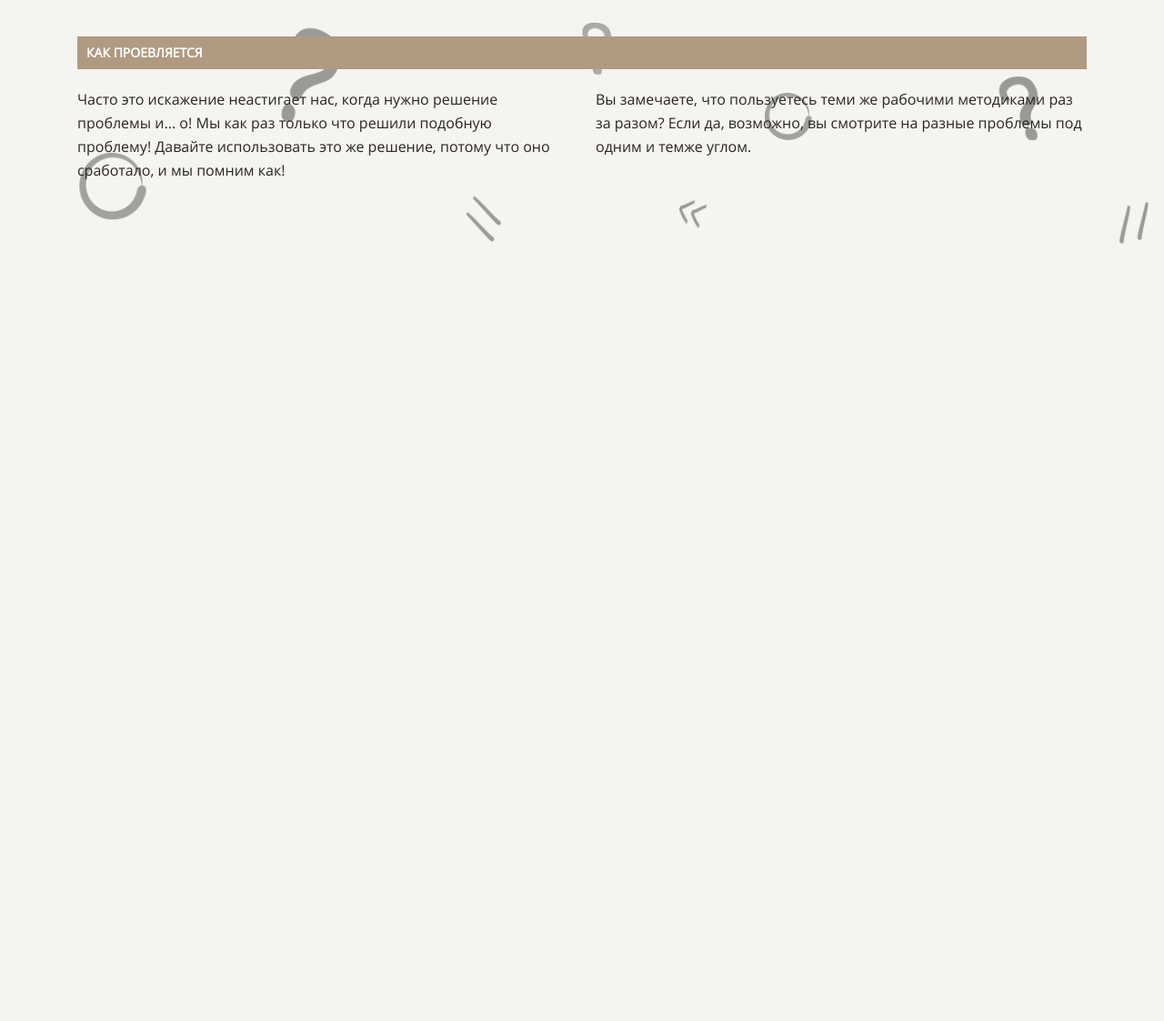
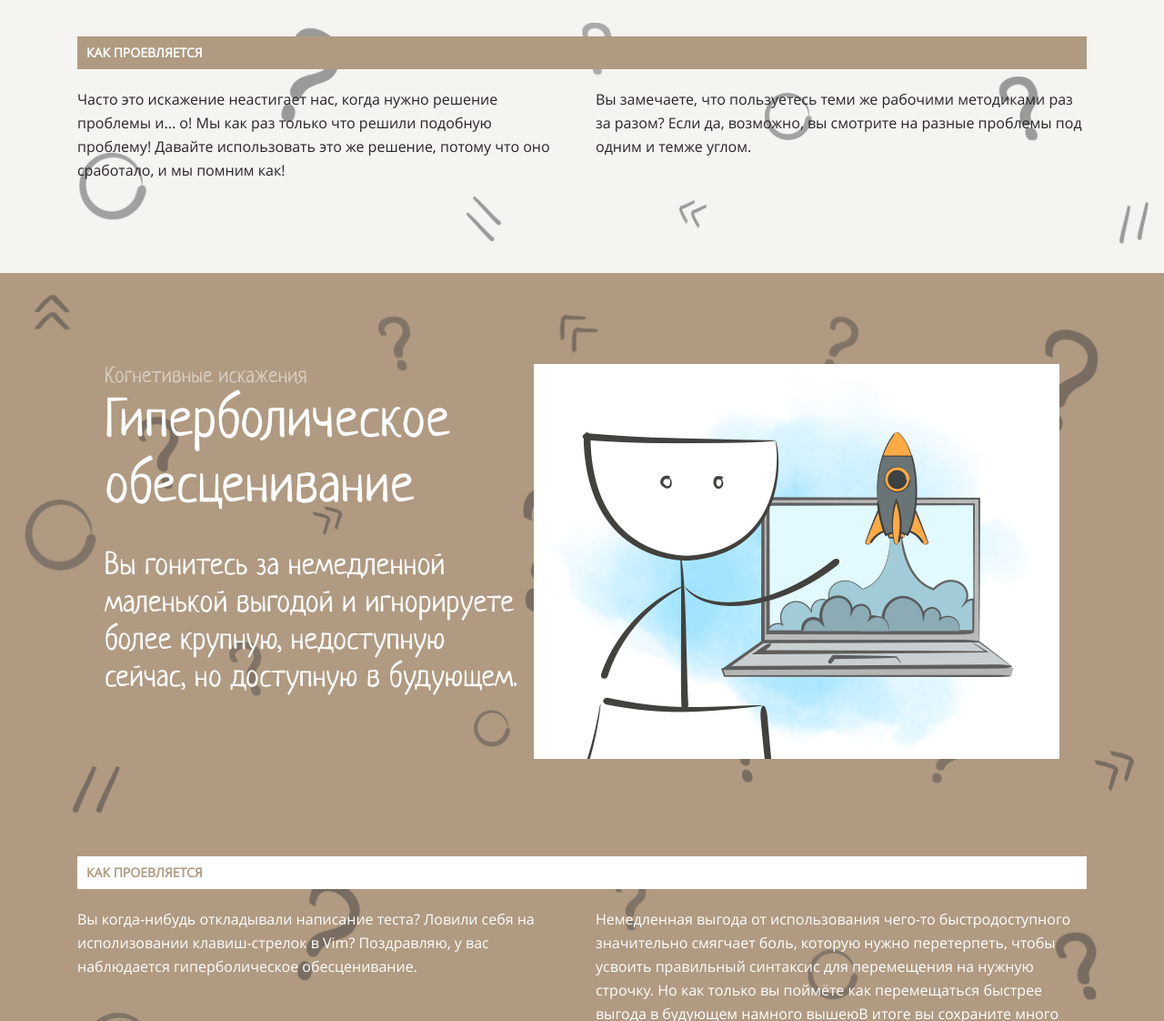
Before and after one commit to Alexander80-86/layout-designer-project-58, a website: page src/index.html in a window 1280 px wide. Shown: the part 5182-6304 px from the top of the page at 91% size. Before the commit the page ends 5482 px from the top, so only its background shows below. Drawn offline with Linux system fonts and the light colour scheme.

Commit message:
блок 7

```diff
--- a/src/index.html
+++ b/src/index.html
@@ -88,7 +88,7 @@
         </div>
 
         <div class="width-350 pg-24 bg-white height-348 mg-left-30 mg-right-30">
-          <a href="#">
+          <a href="#hyperbolic-depreciation">
             <div>
               <h1 class="fs-64 mg-0 ">4</h1>
               <h2 class="fs-34 mg-t-35 mb-b-12 color-primary">Гиперболичуское обесценивание</h2>
@@ -154,7 +154,7 @@
       <div class="flex-box">
 
         <div class="mg-left-30">
-          <p class="f-neucha f-style-n f-weight-400 fs-24 l-height-29 mg-0 color-white">
+          <p class="f-neucha f-style-n f-weight-400 fs-24 l-height-29 mg-0 color-translucent-white">
           Когнетивные искажения
           </p>
           <h1 class="fs-60 l-height-72 mg-0 mg-b-30 color-white">Преждевременная оптимизация</h1>
@@ -221,7 +221,42 @@
 
   </section>
 
+  <section id="hyperbolic-depreciation" class="z-backgraund  bg-img ">
+    <div class="conteiner">
 
+      <div class="flex-box">
+
+        <div class="mg-left-30">
+          <p class="f-neucha f-style-n f-weight-400 fs-24 l-height-29 mg-0 color-translucent-white">
+          Когнетивные искажения
+          </p>
+          <h1 class="fs-60 l-height-72 mg-0 mg-b-30 color-white">Гиперболическое обесценивание</h1>
+          <p class="f-neucha fs-34 f-style-n f-weight-400 l-height-41 mg-0 color-white">Вы гонитесь за немедленной маленькой выгодой и игнорируете более крупную, недоступную сейчас, но доступную в будующем.</p>
+        </div>
+
+        <div class="mg-right-30">
+          <img src="./assets/images/2.png" vertical-align: middle; alt="размышления">
+        </div>
+
+      </div>
+
+      <div>
+        <div>
+          <h2 class="f-open-sans f-style-n f-weight-700 fs-14 l-height-26 t-list-transform color-brown bg-white  mg-t-100 mg-b-20 pg-5-10">как проевляется</h2>
+        </div>
+        <div class="flex-box">
+          <div class="width-540 mg-right-15">
+            <p class="mg-0 l-height-26 color-white ">Вы когда-нибудь откладывали написание теста? Ловили себя на исполизовании клавиш-стрелок в Vim? Поздравляю, у вас наблюдается гиперболическое обесценивание.</p>
+          </div>
+          <div class="width-540 mg-left-15">
+            <p class="mg-0 l-height-26 color-white">Немедленная выгода от использования чего-то быстродоступного значительно смягчает боль, которую нужно перетерпеть, чтобы усвоить правильный синтаксис для перемещения на нужную строчку. Но как только вы поймёте как перемещаться быстрее выгода в будующем намного вышеюВ итоге вы сохраните  много времени.</p>
+          </div>
+        </div>
+      </div>
+    </div>
+
+
+  </section>
 
 </body>
 </html>
--- a/src/styles/style.css
+++ b/src/styles/style.css
@@ -248,6 +248,10 @@ a {
   color: var(--brown);
 }
 
+.color-translucent-white {
+  color: var(--translucent-white);
+}
+
 .bg-brown {
   background-color: var(--brown);
 }
```
